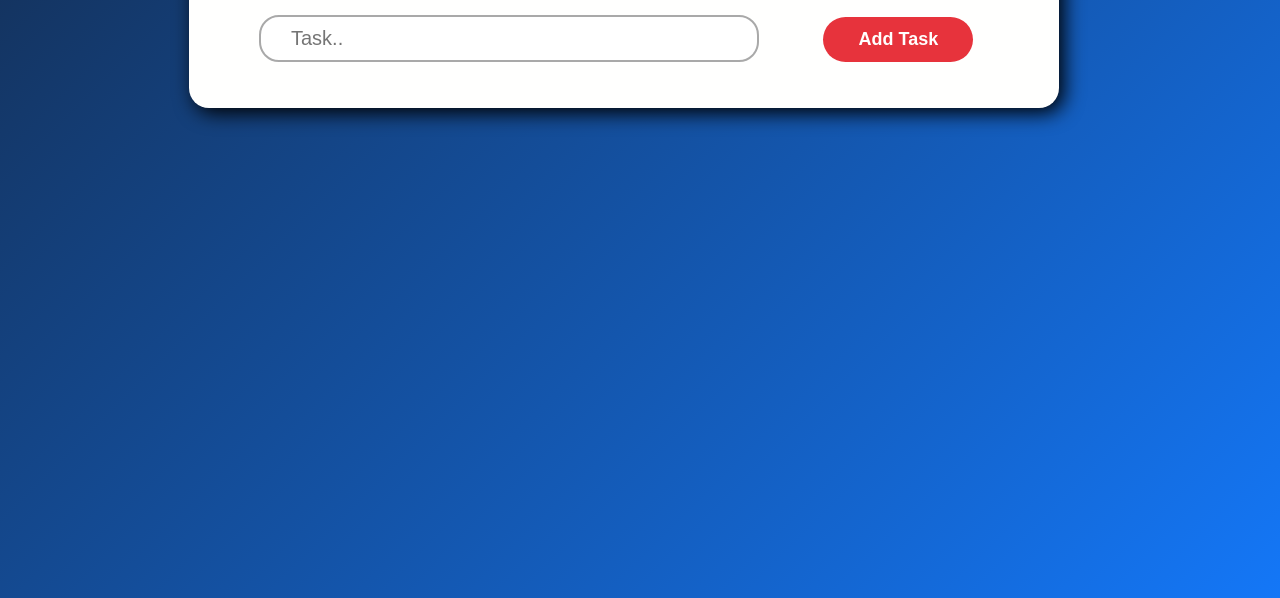
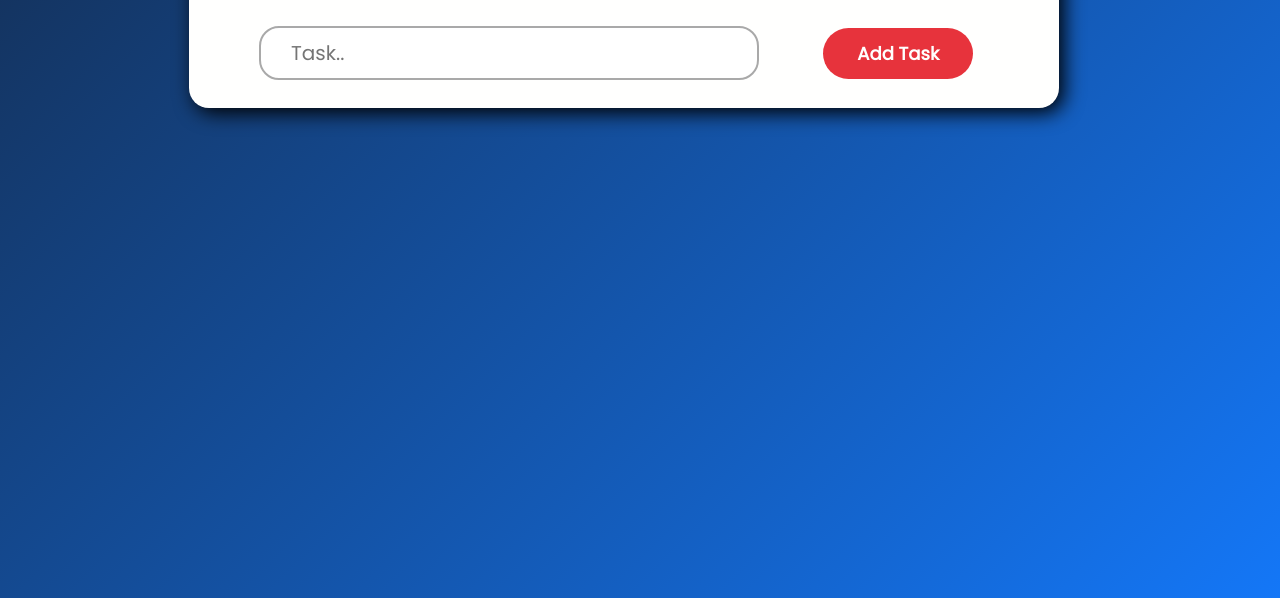
Before and after one commit to dev-shyamyadav/To-Do-List, a plain HTML site: page index.html in a window 1280 px wide. Shown: the part 202-800 px from the top of the page. Drawn offline with Linux system fonts and the light colour scheme.

Commit message:
Change Font

```diff
--- a/index.html
+++ b/index.html
@@ -10,6 +10,12 @@
       integrity="sha512-SnH5WK+bZxgPHs44uWIX+LLJAJ9/2PkPKZ5QiAj6Ta86w+fsb2TkcmfRyVX3pBnMFcV7oQPJkl9QevSCWr3W6A=="
       crossorigin="anonymous"
       referrerpolicy="no-referrer"
+    />
+    <link rel="preconnect" href="https://fonts.googleapis.com" />
+    <link rel="preconnect" href="https://fonts.gstatic.com" crossorigin />
+    <link
+      href="https://fonts.googleapis.com/css2?family=Poppins&display=swap"
+      rel="stylesheet"
     />
   </head>
   <body>
--- a/styles.css
+++ b/styles.css
@@ -1,7 +1,7 @@
 * {
   padding: 0;
   margin: 0;
-  font-family: Arial, Helvetica, sans-serif;
+  font-family: "Poppins", sans-serif;
 }
 
 body {
@@ -101,11 +101,11 @@ body {
 }
 
 .edit-button , .complete-button, .delete-button{
-  /* margin-right: 20px; */
   border: none;
   border-radius: 50px;
   width: 40px;
   height: 40px;
+  cursor: pointer;
 }
 
 .edit-button:hover{
```
